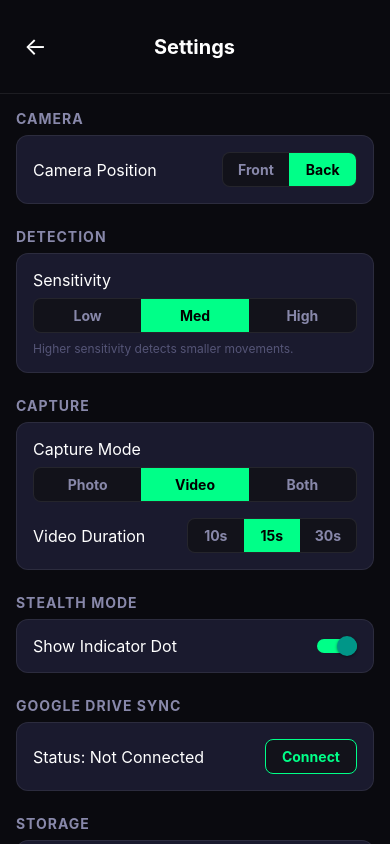
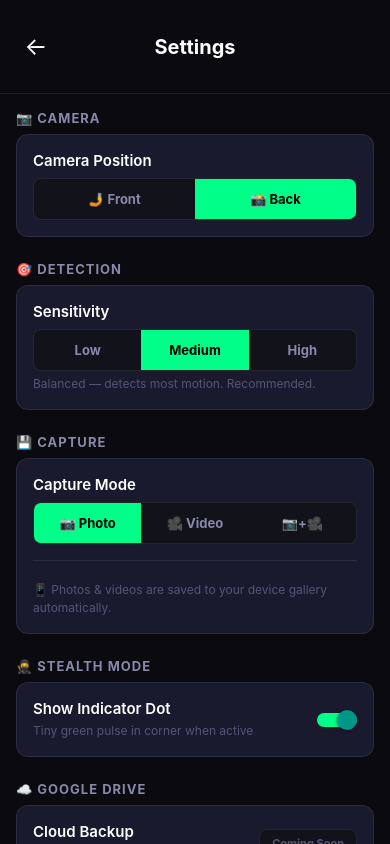
Before and after one commit to 007muditha/guardcam, a React Native app: screen /Settings in a window 390 px wide. Built offline with nearby package versions, Linux system fonts and the light colour scheme.

Commit message:
Fix Settings screen overflow - stack pills below labels, add proper spacing, wire up clear data, improve layout

```diff
--- a/src/screens/SettingsScreen.tsx
+++ b/src/screens/SettingsScreen.tsx
@@ -3,13 +3,14 @@ import { View, Text, StyleSheet, ScrollView, Pressable, Switch, Alert } from 're
 import { SafeAreaView } from 'react-native-safe-area-context';
 import { useNavigation } from '@react-navigation/native';
 import AsyncStorage from '@react-native-async-storage/async-storage';
-import { COLORS, SPACING, RADIUS } from '../utils/constants';
+import { COLORS, SPACING, RADIUS, STORAGE_KEYS } from '../utils/constants';
+import { clearEvents } from '../services/movementLogService';
 
 export const SettingsScreen = () => {
   const navigation = useNavigation();
   const [settings, setSettings] = useState({
     sensitivity: 'medium',
-    captureMode: 'video',
+    captureMode: 'photo',
     cameraPosition: 'back',
     showStealthIndicator: true,
     videoDuration: 15,
@@ -22,8 +23,8 @@ export const SettingsScreen = () => {
 
   const loadSettings = async () => {
     try {
-      const saved = await AsyncStorage.getItem('@guardcam_settings');
-      if (saved) setSettings(JSON.parse(saved));
+      const saved = await AsyncStorage.getItem(STORAGE_KEYS.SETTINGS);
+      if (saved) setSettings(prev => ({ ...prev, ...JSON.parse(saved) }));
     } catch (e) {
       console.warn('Failed to load settings');
     }
@@ -33,7 +34,7 @@ export const SettingsScreen = () => {
     const newSettings = { ...settings, [key]: value };
     setSettings(newSettings);
     try {
-      await AsyncStorage.setItem('@guardcam_settings', JSON.stringify(newSettings));
+      await AsyncStorage.setItem(STORAGE_KEYS.SETTINGS, JSON.stringify(newSettings));
     } catch (e) {
       console.warn('Failed to save settings');
     }
@@ -42,24 +43,39 @@ export const SettingsScreen = () => {
   const handleClearData = () => {
     Alert.alert(
       'Clear All Data',
-      'Are you sure you want to delete all recordings and photos?',
+      'This will delete all movement logs and cached photos. This cannot be undone.',
       [
         { text: 'Cancel', style: 'cancel' },
-        { text: 'Delete', style: 'destructive', onPress: () => console.log('Deleted') }
+        {
+          text: 'Delete Everything',
+          style: 'destructive',
+          onPress: async () => {
+            await clearEvents();
+            Alert.alert('Done', 'All data has been cleared.');
+          },
+        },
       ]
     );
   };
 
-  const renderPill = (key: string, value: string, label: string) => {
-    const isActive = (settings as any)[key] === value;
+  const renderPillRow = (key: string, options: { value: any; label: string }[]) => {
     return (
-      <Pressable
-        key={value}
-        style={[styles.pillBtn, isActive && styles.pillBtnActive]}
-        onPress={() => updateSetting(key, value)}
-      >
-        <Text style={[styles.pillText, isActive && styles.pillTextActive]}>{label}</Text>
-      </Pressable>
+      <View style={styles.pillGroup}>
+        {options.map((opt) => {
+          const isActive = (settings as any)[key] === opt.value;
+          return (
+            <Pressable
+              key={String(opt.value)}
+              style={[styles.pillBtn, isActive && styles.pillBtnActive]}
+              onPress={() => updateSetting(key, opt.value)}
+            >
+              <Text style={[styles.pillText, isActive && styles.pillTextActive]}>
+                {opt.label}
+              </Text>
+            </Pressable>
+          );
+        })}
+      </View>
     );
   };
 
@@ -73,101 +89,148 @@ export const SettingsScreen = () => {
         <View style={{ width: 40 }} />
       </View>
 
-      <ScrollView contentContainerStyle={styles.scrollContent}>
+      <ScrollView contentContainerStyle={styles.scrollContent} showsVerticalScrollIndicator={false}>
+        {/* Camera Section */}
         <View style={styles.section}>
-          <Text style={styles.sectionTitle}>Camera</Text>
+          <Text style={styles.sectionTitle}>📷 Camera</Text>
           <View style={styles.card}>
-            <View style={styles.row}>
-              <Text style={styles.label}>Camera Position</Text>
-              <View style={styles.pillGroup}>
-                {renderPill('cameraPosition', 'front', 'Front')}
-                {renderPill('cameraPosition', 'back', 'Back')}
+            <Text style={styles.label}>Camera Position</Text>
+            <View style={styles.pillSpacer}>
+              {renderPillRow('cameraPosition', [
+                { value: 'front', label: '🤳 Front' },
+                { value: 'back', label: '📸 Back' },
+              ])}
+            </View>
+          </View>
+        </View>
+
+        {/* Detection Section */}
+        <View style={styles.section}>
+          <Text style={styles.sectionTitle}>🎯 Detection</Text>
+          <View style={styles.card}>
+            <Text style={styles.label}>Sensitivity</Text>
+            <View style={styles.pillSpacer}>
+              {renderPillRow('sensitivity', [
+                { value: 'low', label: 'Low' },
+                { value: 'medium', label: 'Medium' },
+                { value: 'high', label: 'High' },
+              ])}
+            </View>
+            <Text style={styles.hint}>
+              {settings.sensitivity === 'low'
+                ? 'Detects large movements only. Best for busy areas.'
+                : settings.sensitivity === 'medium'
+                ? 'Balanced — detects most motion. Recommended.'
+                : 'Detects even subtle movement. May trigger often.'}
+            </Text>
+          </View>
+        </View>
+
+        {/* Capture Section */}
+        <View style={styles.section}>
+          <Text style={styles.sectionTitle}>💾 Capture</Text>
+          <View style={styles.card}>
+            <Text style={styles.label}>Capture Mode</Text>
+            <View style={styles.pillSpacer}>
+              {renderPillRow('captureMode', [
+                { value: 'photo', label: '📷 Photo' },
+                { value: 'video', label: '🎥 Video' },
+                { value: 'both', label: '📷+🎥' },
+              ])}
+            </View>
+
+            {settings.captureMode !== 'photo' && (
+              <>
+                <View style={styles.divider} />
+                <Text style={styles.label}>Video Duration</Text>
+                <View style={styles.pillSpacer}>
+                  {renderPillRow('videoDuration', [
+                    { value: 10, label: '10s' },
+                    { value: 15, label: '15s' },
+                    { value: 30, label: '30s' },
+                    { value: 60, label: '60s' },
+                  ])}
+                </View>
+              </>
+            )}
+
+            <View style={styles.divider} />
+            <Text style={styles.hint}>
+              📱 Photos & videos are saved to your device gallery automatically.
+            </Text>
+          </View>
+        </View>
+
+        {/* Stealth Mode Section */}
+        <View style={styles.section}>
+          <Text style={styles.sectionTitle}>🥷 Stealth Mode</Text>
+          <View style={styles.card}>
+            <View style={styles.switchRow}>
+              <View style={styles.switchLabel}>
+                <Text style={styles.label}>Show Indicator Dot</Text>
+                <Text style={styles.hint}>Tiny green pulse in corner when active</Text>
+              </View>
+              <Switch
+                value={settings.showStealthIndicator}
+                onValueChange={(val) => updateSetting('showStealthIndicator', val)}
+                trackColor={{ false: COLORS.SURFACE, true: COLORS.PRIMARY }}
+                thumbColor={settings.showStealthIndicator ? '#fff' : COLORS.TEXT_DIM}
+              />
+            </View>
+          </View>
+        </View>
+
+        {/* Google Drive Section */}
+        <View style={styles.section}>
+          <Text style={styles.sectionTitle}>☁️ Google Drive</Text>
+          <View style={styles.card}>
+            <View style={styles.switchRow}>
+              <View style={styles.switchLabel}>
+                <Text style={styles.label}>Cloud Backup</Text>
+                <Text style={styles.hint}>Requires native build (not Expo Go)</Text>
+              </View>
+              <View style={styles.statusBadge}>
+                <Text style={styles.statusBadgeText}>Coming Soon</Text>
               </View>
             </View>
           </View>
         </View>
 
+        {/* Storage Section */}
         <View style={styles.section}>
-          <Text style={styles.sectionTitle}>Detection</Text>
+          <Text style={styles.sectionTitle}>🗄️ Storage</Text>
           <View style={styles.card}>
-            <Text style={styles.label}>Sensitivity</Text>
-            <View style={styles.pillGroupFull}>
-              {renderPill('sensitivity', 'low', 'Low')}
-              {renderPill('sensitivity', 'medium', 'Med')}
-              {renderPill('sensitivity', 'high', 'High')}
-            </View>
-            <Text style={styles.hint}>Higher sensitivity detects smaller movements.</Text>
-          </View>
-        </View>
-
-        <View style={styles.section}>
-          <Text style={styles.sectionTitle}>Capture</Text>
-          <View style={styles.card}>
-            <Text style={styles.label}>Capture Mode</Text>
-            <View style={styles.pillGroupFull}>
-              {renderPill('captureMode', 'photo', 'Photo')}
-              {renderPill('captureMode', 'video', 'Video')}
-              {renderPill('captureMode', 'both', 'Both')}
-            </View>
-
-            {settings.captureMode !== 'photo' && (
-              <View style={[styles.row, { marginTop: SPACING.md }]}>
-                <Text style={styles.label}>Video Duration</Text>
-                <View style={styles.pillGroup}>
-                  {renderPill('videoDuration', 10, '10s')}
-                  {renderPill('videoDuration', 15, '15s')}
-                  {renderPill('videoDuration', 30, '30s')}
-                </View>
-              </View>
-            )}
-          </View>
-        </View>
-
-        <View style={styles.section}>
-          <Text style={styles.sectionTitle}>Stealth Mode</Text>
-          <View style={styles.card}>
-            <View style={styles.row}>
-              <Text style={styles.label}>Show Indicator Dot</Text>
-              <Switch
-                value={settings.showStealthIndicator}
-                onValueChange={(val) => updateSetting('showStealthIndicator', val)}
-                trackColor={{ false: COLORS.BORDER, true: COLORS.PRIMARY }}
-              />
-            </View>
-          </View>
-        </View>
-
-        <View style={styles.section}>
-          <Text style={styles.sectionTitle}>Google Drive Sync</Text>
-          <View style={styles.card}>
-            {/* TODO: Integrate GoogleDriveService */}
-            <View style={styles.row}>
-              <Text style={styles.label}>Status: Not Connected</Text>
-              <Pressable style={styles.actionBtn}>
-                <Text style={styles.actionBtnText}>Connect</Text>
-              </Pressable>
-            </View>
-          </View>
-        </View>
-
-        <View style={styles.section}>
-          <Text style={styles.sectionTitle}>Storage</Text>
-          <View style={styles.card}>
-            <Text style={styles.label}>Storage used: ~120 MB</Text>
+            <Text style={styles.label}>Local Storage</Text>
+            <Text style={styles.hint}>
+              Captured photos & videos are saved to your device gallery in the "GuardCam" album.
+            </Text>
             <Pressable style={styles.dangerBtn} onPress={handleClearData}>
-              <Text style={styles.dangerBtnText}>Clear All Recordings</Text>
+              <Text style={styles.dangerBtnText}>🗑️ Clear All Movement Logs</Text>
             </Pressable>
           </View>
         </View>
 
+        {/* About Section */}
         <View style={styles.section}>
-          <Text style={styles.sectionTitle}>About</Text>
+          <Text style={styles.sectionTitle}>ℹ️ About</Text>
           <View style={styles.card}>
             <Text style={styles.label}>GuardCam v1.0.0</Text>
-            <Text style={styles.linkText}>How it works</Text>
+            <Text style={styles.hint}>
+              Turn your phone into a smart security camera with motion detection.
+              {'\n\n'}
+              How it works:{'\n'}
+              • Tap START to begin monitoring{'\n'}
+              • Screen goes black (stealth mode){'\n'}
+              • Camera detects motion every 2 seconds{'\n'}
+              • Photos are captured & saved automatically{'\n'}
+              • Tap the black screen to show controls{'\n'}
+              • View events in the Movement Log
+            </Text>
           </View>
         </View>
 
+        {/* Bottom spacer */}
+        <View style={{ height: 40 }} />
       </ScrollView>
     </SafeAreaView>
   );
@@ -189,6 +252,8 @@ const styles = StyleSheet.create({
   },
   backBtn: {
     padding: SPACING.sm,
+    width: 40,
+    alignItems: 'center',
   },
   backIcon: {
     color: COLORS.TEXT,
@@ -208,7 +273,7 @@ const styles = StyleSheet.create({
   },
   sectionTitle: {
     color: COLORS.TEXT_SECONDARY,
-    fontSize: 14,
+    fontSize: 13,
     fontWeight: 'bold',
     marginBottom: SPACING.sm,
     textTransform: 'uppercase',
@@ -221,18 +286,23 @@ const styles = StyleSheet.create({
     borderWidth: 1,
     borderColor: COLORS.BORDER,
   },
-  row: {
-    flexDirection: 'row',
-    justifyContent: 'space-between',
-    alignItems: 'center',
-  },
   label: {
     color: COLORS.TEXT,
-    fontSize: 16,
+    fontSize: 15,
+    fontWeight: '600',
   },
   hint: {
     color: COLORS.TEXT_DIM,
     fontSize: 12,
+    marginTop: SPACING.xs,
+    lineHeight: 18,
+  },
+  divider: {
+    height: 1,
+    backgroundColor: COLORS.BORDER,
+    marginVertical: SPACING.md,
+  },
+  pillSpacer: {
     marginTop: SPACING.sm,
   },
   pillGroup: {
@@ -243,48 +313,52 @@ const styles = StyleSheet.create({
     borderWidth: 1,
     borderColor: COLORS.BORDER,
   },
-  pillGroupFull: {
-    flexDirection: 'row',
-    backgroundColor: COLORS.SURFACE,
-    borderRadius: RADIUS.sm,
-    overflow: 'hidden',
-    borderWidth: 1,
-    borderColor: COLORS.BORDER,
-    marginTop: SPACING.sm,
-  },
   pillBtn: {
-    paddingHorizontal: SPACING.md,
-    paddingVertical: SPACING.sm,
     flex: 1,
+    paddingVertical: SPACING.sm + 2,
     alignItems: 'center',
+    justifyContent: 'center',
+    minHeight: 40,
   },
   pillBtnActive: {
     backgroundColor: COLORS.PRIMARY,
   },
   pillText: {
     color: COLORS.TEXT_SECONDARY,
-    fontSize: 14,
+    fontSize: 13,
     fontWeight: 'bold',
+    textAlign: 'center',
   },
   pillTextActive: {
     color: '#000',
   },
-  actionBtn: {
+  switchRow: {
+    flexDirection: 'row',
+    justifyContent: 'space-between',
+    alignItems: 'center',
+  },
+  switchLabel: {
+    flex: 1,
+    marginRight: SPACING.md,
+  },
+  statusBadge: {
     backgroundColor: COLORS.SURFACE,
-    paddingHorizontal: SPACING.md,
-    paddingVertical: SPACING.sm,
+    paddingHorizontal: SPACING.sm + 4,
+    paddingVertical: SPACING.xs + 2,
     borderRadius: RADIUS.sm,
     borderWidth: 1,
-    borderColor: COLORS.PRIMARY,
+    borderColor: COLORS.BORDER,
   },
-  actionBtnText: {
-    color: COLORS.PRIMARY,
+  statusBadgeText: {
+    color: COLORS.TEXT_DIM,
+    fontSize: 11,
     fontWeight: 'bold',
   },
   dangerBtn: {
     marginTop: SPACING.md,
     backgroundColor: 'rgba(255, 51, 102, 0.1)',
-    padding: SPACING.md,
+    paddingVertical: SPACING.md,
+    paddingHorizontal: SPACING.md,
     borderRadius: RADIUS.sm,
     alignItems: 'center',
     borderWidth: 1,
@@ -293,10 +367,6 @@ const styles = StyleSheet.create({
   dangerBtnText: {
     color: COLORS.DANGER,
     fontWeight: 'bold',
-  },
-  linkText: {
-    color: COLORS.PRIMARY,
     fontSize: 14,
-    marginTop: SPACING.sm,
   },
 });
```
